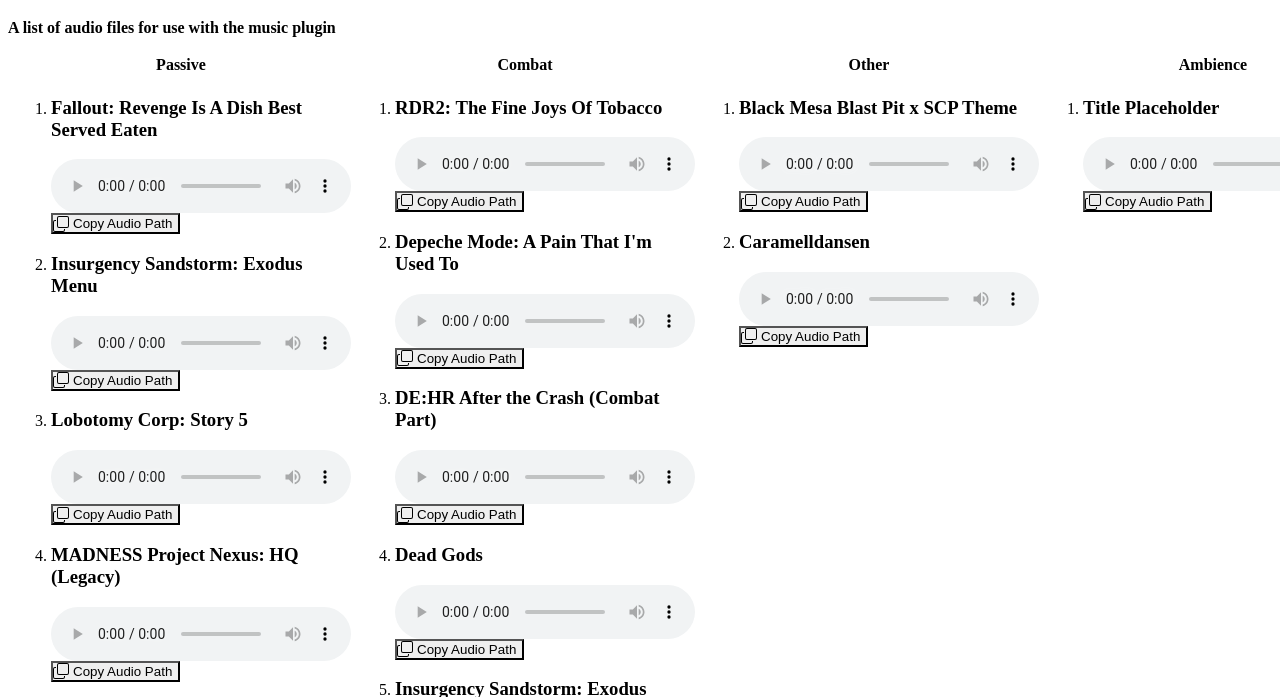
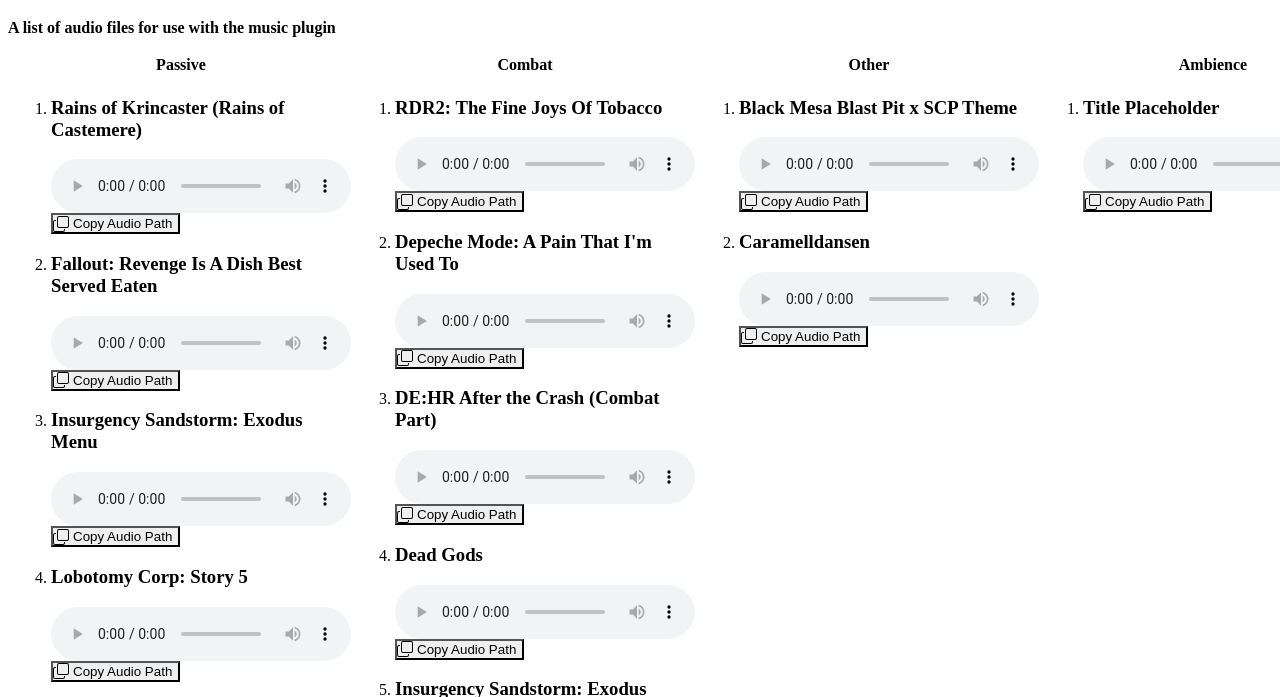
Before and after one commit to Project-Untold/Project-Untold.github.io, a plain HTML site: page audio/index.html in a window 1280 px wide. Shown: the part 61-758 px from the top of the page. Drawn offline with Linux system fonts and the light colour scheme.

Commit message:
Add Rains of Krincaster (Passive)

```diff
--- a/audio/index.html
+++ b/audio/index.html
@@ -38,6 +38,17 @@
         <tr>
             <td>
                 <ol>
+                    <li>
+                        <h3>Rains of Krincaster (Rains of Castemere)</h3>
+                        <audio controls>
+                            <source src="passive/rains_of_krincaster.mp3" type="audio/mpeg">
+                        </audio>
+                        <br>
+                        <button class="copyButton" onclick="copyToClipboard('passive/rains_of_krincaster.mp3')">Copy
+                            Audio
+                            Path</button>
+                    </li>
+
                     <li>
                         <h3>Fallout: Revenge Is A Dish Best Served Eaten</h3>
                         <audio controls>
```
Also changed, not shown: 1 other file.
